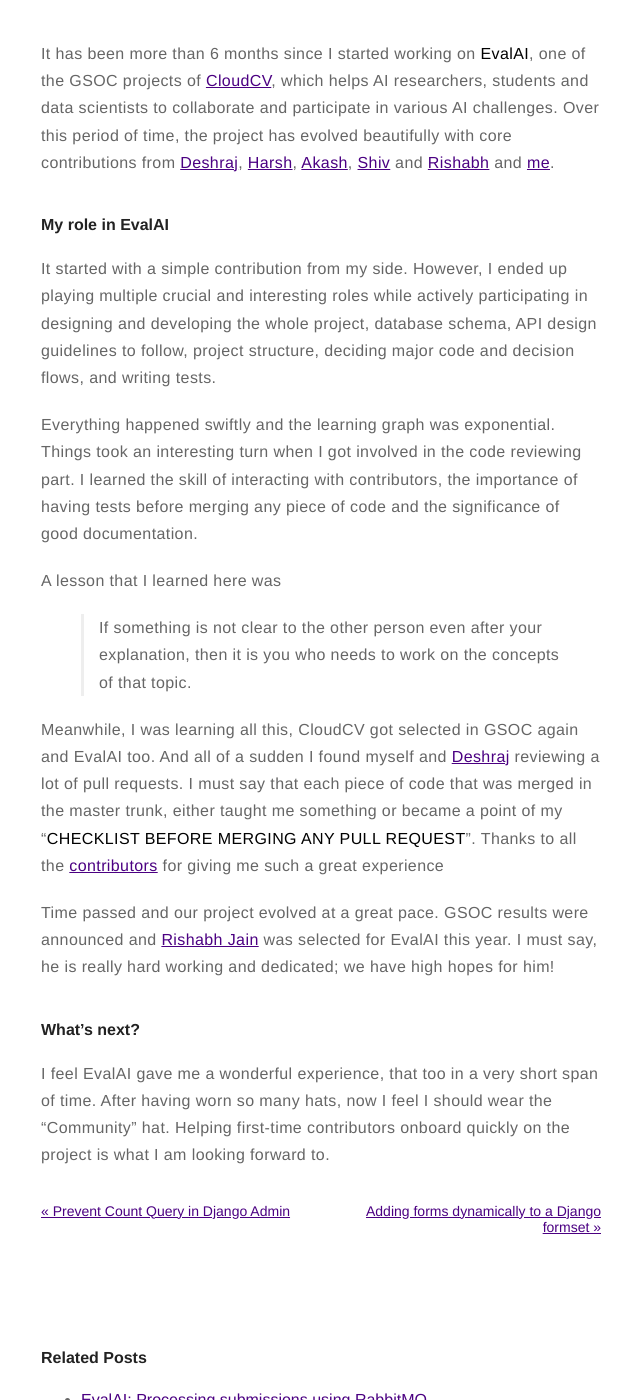
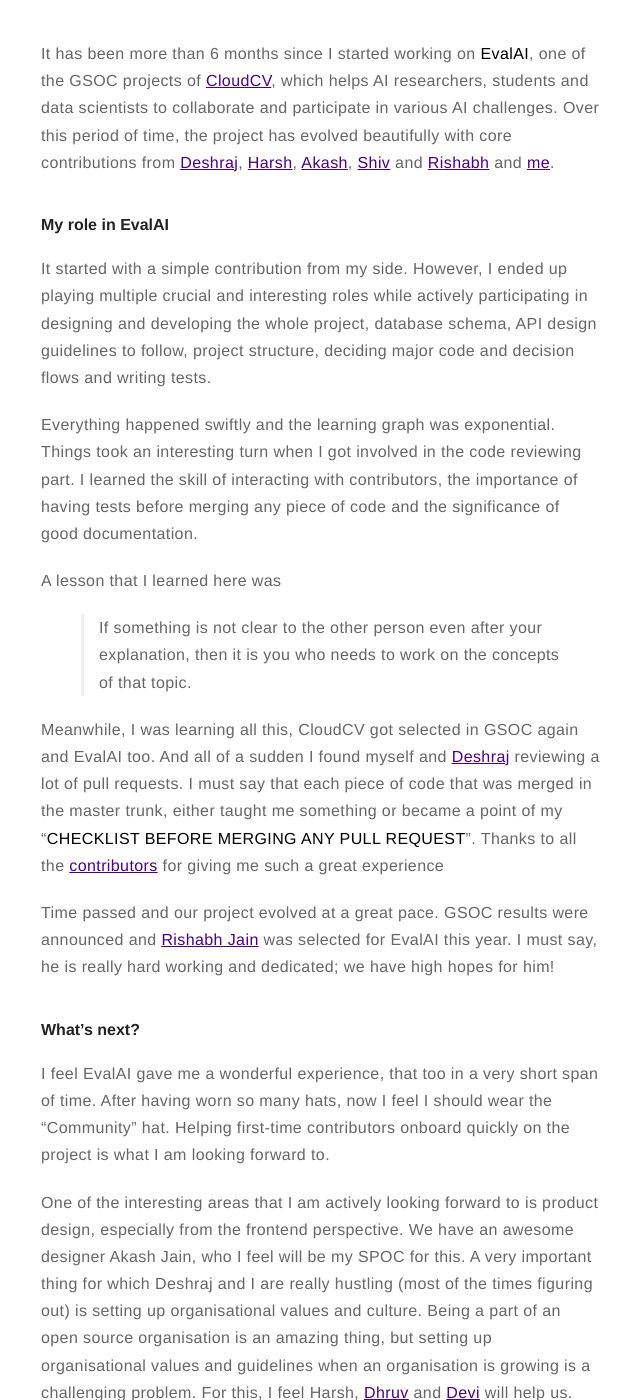
Before and after one commit to taranjeet/taranjeet.github.io, a Jekyll site: the page built from _posts/2017-07-09-journey-so-far-with-cloudcv.md, in a window 1280 px wide and 1400 px high, scrolled down 267 px. Shown: the whole window, without its empty margins (319-959 px from the left). Built offline with Jekyll 4.4.1, drawn with Linux system fonts in a browser that asks for light colours; comment, search, counter and statistics services are not loaded; some of the changed text lies outside the part shown.

Commit message:
Add content and update grammar for cloudcv post.

```diff
--- a/_posts/2017-07-09-journey-so-far-with-cloudcv.md
+++ b/_posts/2017-07-09-journey-so-far-with-cloudcv.md
@@ -25,7 +25,7 @@ beautifully with core contributions from [Deshraj](https://github.com/deshraj),
 It started with a simple contribution from my side. However, I ended up playing
 multiple crucial and interesting roles while actively participating in designing
 and developing the whole project, database schema, API design guidelines to
-follow, project structure, deciding major code and decision flows, and writing
+follow, project structure, deciding major code and decision flows and writing
 tests.
 
 Everything happened swiftly and the learning graph was exponential. Things took
@@ -58,3 +58,10 @@ I feel EvalAI gave me a wonderful experience, that too in a very short span of
 time. After having worn so many hats, now I feel I should wear the “Community”
 hat. Helping first-time contributors onboard quickly on the project is what I am
 looking forward to.
+
+One of the interesting areas that I am actively looking forward to is product design, especially from the frontend perspective. We have an awesome designer Akash Jain, who I feel will be my SPOC for this.
+A very important thing for which Deshraj and I are really hustling (most of the times figuring out) is setting up organisational values and culture. Being a part of an open source organisation is an amazing thing, but setting up organisational values and guidelines when an organisation is growing is a challenging problem. For this, I feel Harsh, [Dhruv](https://www.facebook.com/dhruv.batra.dbatra) and [Devi](https://www.facebook.com/deviparikh) will help us.
+
+#### Summary
+
+To sum up, my experience till now in CloudCV organisation has been really AMAZING. Thanks, CloudCV for such an opportunity and the ongoing learnings. :)
```
